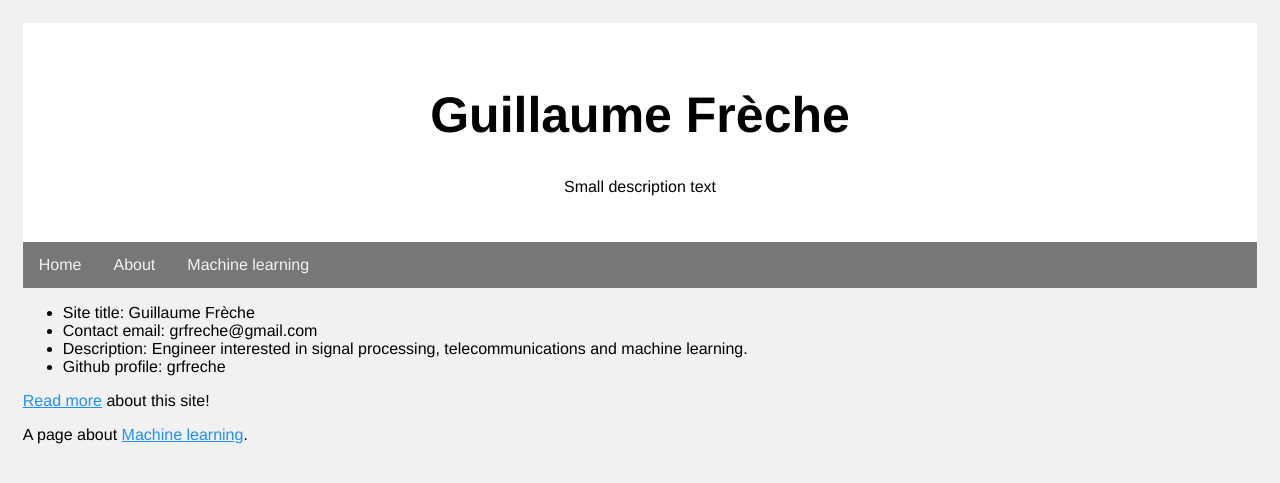
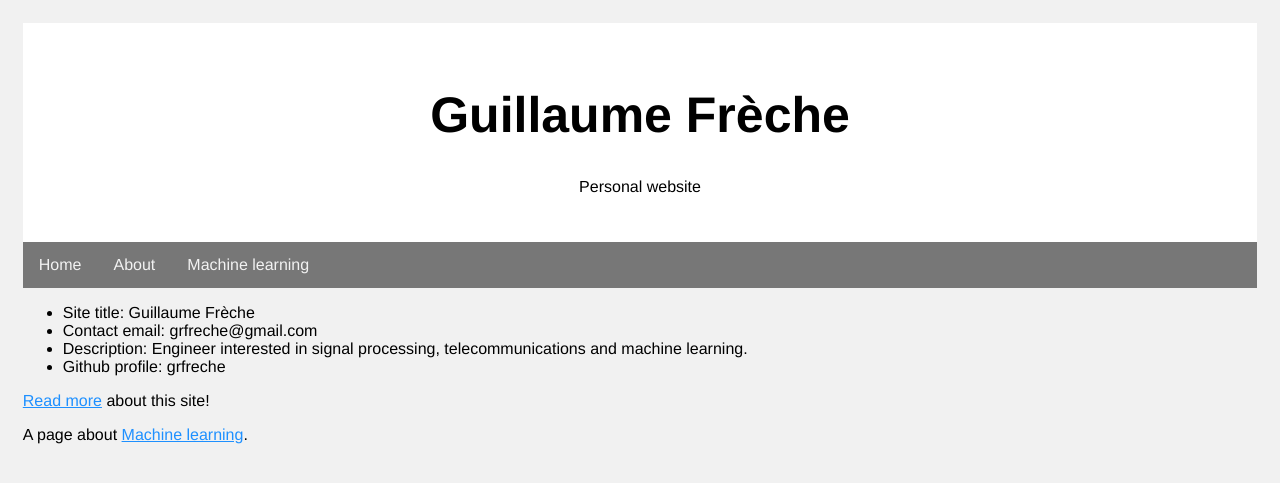
Before and after one commit to grfreche/grfreche.github.io, a Jekyll site: the page built from index.md, in a window 1280 px wide. Shown: the top 483 px of the page. Built offline with Jekyll 4.4.1, drawn with Linux system fonts in a browser that asks for light colours.

Commit message:
Update default.html

```diff
--- a/_layouts/default.html
+++ b/_layouts/default.html
@@ -58,7 +58,7 @@
   <body>
     <div class="header">
       <h1>Guillaume Frèche</h1>
-      <p>Small description text</p>
+      <p>Personal website</p>
     </div>
 
     <div class="topnav">
```
